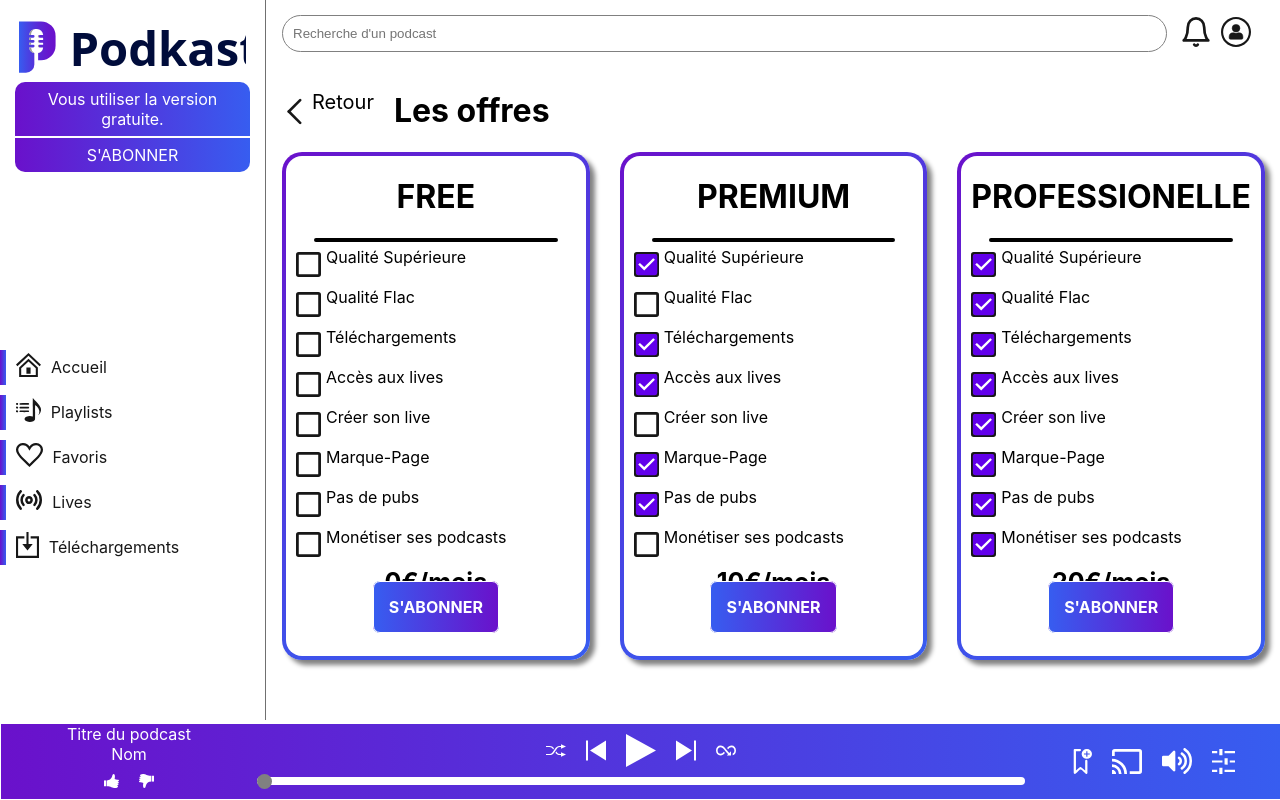
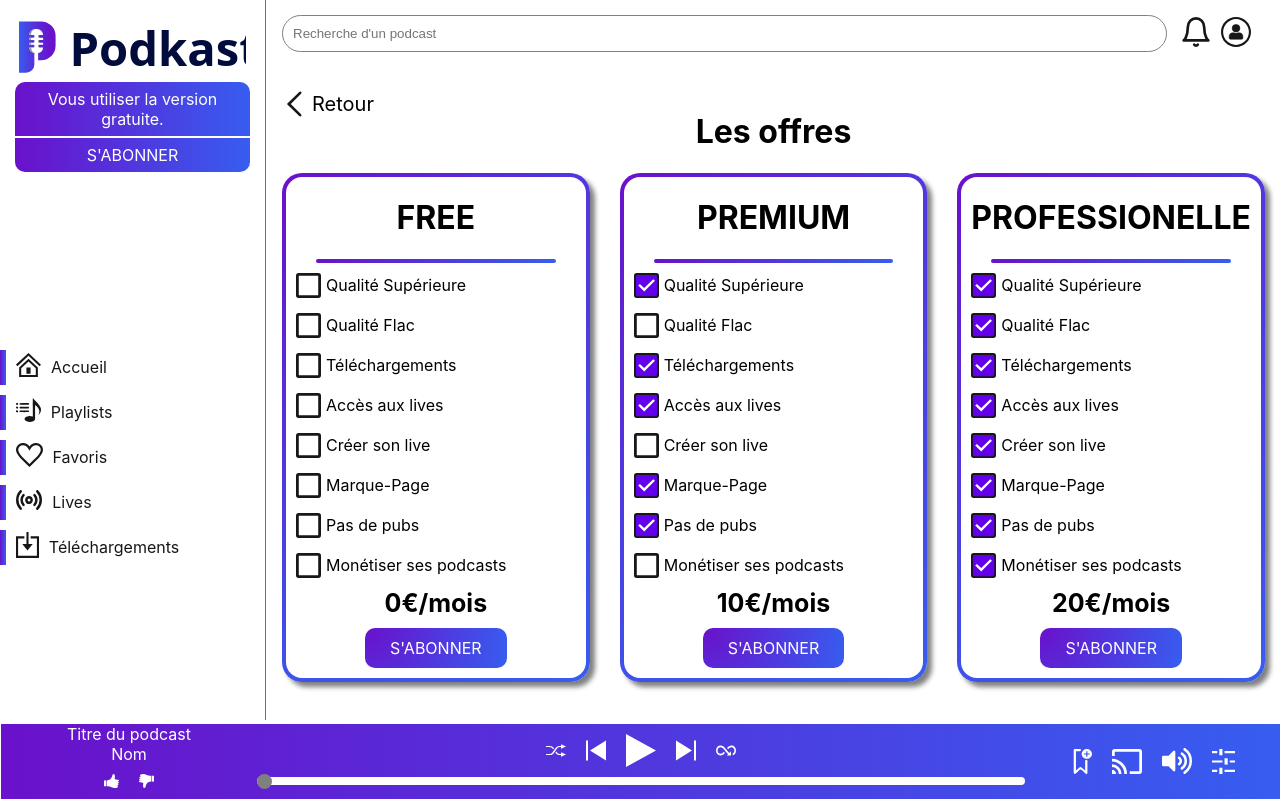
Before and after one commit to LeoPhilip33/odio_concept, a React (Create React App) app: page /abonnement in a window 1280 px wide. Built offline with nearby package versions, Linux system fonts and the light colour scheme.

Commit message:
fix all push les offres pages

```diff
--- a/src/pages/AbonnementPage/AbonnementPage.css
+++ b/src/pages/AbonnementPage/AbonnementPage.css
@@ -11,7 +11,6 @@
 
 .cadre{
     width: 300px;
-    height: 500px;
     border: double 4px transparent;
     border-radius: 20px;
     margin-left: 15px;
@@ -20,22 +19,26 @@
     background-image: linear-gradient(white, white), radial-gradient(circle at top left, #6A11CB,#375DF0);
     background-origin: border-box;
     background-clip: content-box, border-box;
-
-
 }
 
+.btnAbonnementPageAbonne{
+    margin-top: 10px;
+    margin-bottom: 10px;
+    width: fit-content;
+    padding: 10px 25px;
+    border-radius: 10px;
+    color: white;
+    background-image: radial-gradient(circle at top left, #6A11CB,#375DF0);
+}
 
 .barre{
     display: flex;
-    border: solid 2px;
     border-radius: 2px;
     width: 80%;
     margin-left: auto;
     margin-right: auto;
-}
-
-.grandian_barre{
-    background-color: linear-gradient(to right,#6A11CB, #375DF0);
+    height: 4px;
+    background: linear-gradient(to right,#6A11CB, #375DF0);
 }
 
 .price_bold{
@@ -45,12 +48,16 @@
 }
 
 .style_retune{
+    cursor: pointer;
     display: flex;
     margin:20px;
+    width: fit-content;
 }
 
 .retour{
-    text-align: center;
+    display: flex;
+    justify-content: center;
+    align-items: center;
     font-size: 20px;
     margin-left: 10px;
 }
@@ -62,4 +69,18 @@
 
 .box_flex{
     display: flex;
+    flex-direction: column;
 }
+
+.style_title_abonnementPage{
+    margin-top:-25px;
+}
+.container_btnAbonnementPageAbonne{
+    display: flex;
+    justify-content: center;
+}
+
+.style_form > div > div{
+    display: flex;
+    align-items: center;
+}
--- a/src/pages/AbonnementPage/index.js
+++ b/src/pages/AbonnementPage/index.js
@@ -18,7 +18,7 @@ const AbonnementPage = () => {
                             <img className="arrow_return" src={Return} alt=""/>
                             <div className="retour">Retour</div>
                         </div>
-                        <h1 className="style_title">Les offres</h1>
+                        <h1 className="style_title_abonnementPage">Les offres</h1>
                     </div>
                     <div className="disposition_cadre">
                         <div className="cadre">
@@ -35,9 +35,9 @@ const AbonnementPage = () => {
                                 <CheckboxVide text="Monétiser ses podcasts"/>
                             </form>
                             <p className="price_bold" >0€/mois</p>
-                                   <Button>S'ABONNER</Button>
-
-
+                            <div className="container_btnAbonnementPageAbonne">
+                                <div className="btnAbonnementPageAbonne"> S'ABONNER </div>
+                            </div>
                         </div>
                         <div className="cadre">
                             <h1>PREMIUM</h1>
@@ -53,12 +53,15 @@ const AbonnementPage = () => {
                                     <CheckboxVide text="Monétiser ses podcasts"/>
                                 </form>
                               <p className="price_bold" >10€/mois</p>
-                              <div></div>
-                              <Button>S'ABONNER</Button>
+                              <div className="container_btnAbonnementPageAbonne">
+                                <div className="btnAbonnementPageAbonne"> S'ABONNER </div>
+                              </div>
                         </div>
                         <div className="cadre">
                             <h1>PROFESSIONELLE</h1>
-                                <div className="barre"><div className="gradian_barre"></div></div>
+                            <div className="barre">
+                                <div className="gradian_barre"></div>
+                            </div>
                             <div>
                                 <form class="style_form">
                                     <CheckboxRemplis text="Qualité Supérieure"/>
@@ -71,7 +74,9 @@ const AbonnementPage = () => {
                                     <CheckboxRemplis text="Monétiser ses podcasts"/>
                                 </form>
                                 <p className="price_bold" >20€/mois</p>
-                                    <Button>S'ABONNER</Button>
+                                <div className="container_btnAbonnementPageAbonne">
+                                    <div className="btnAbonnementPageAbonne"> S'ABONNER </div>
+                                </div>
                             </div>
                         </div>
                     </div>
```
Lines whose indentation alone changed are shown as unchanged.
